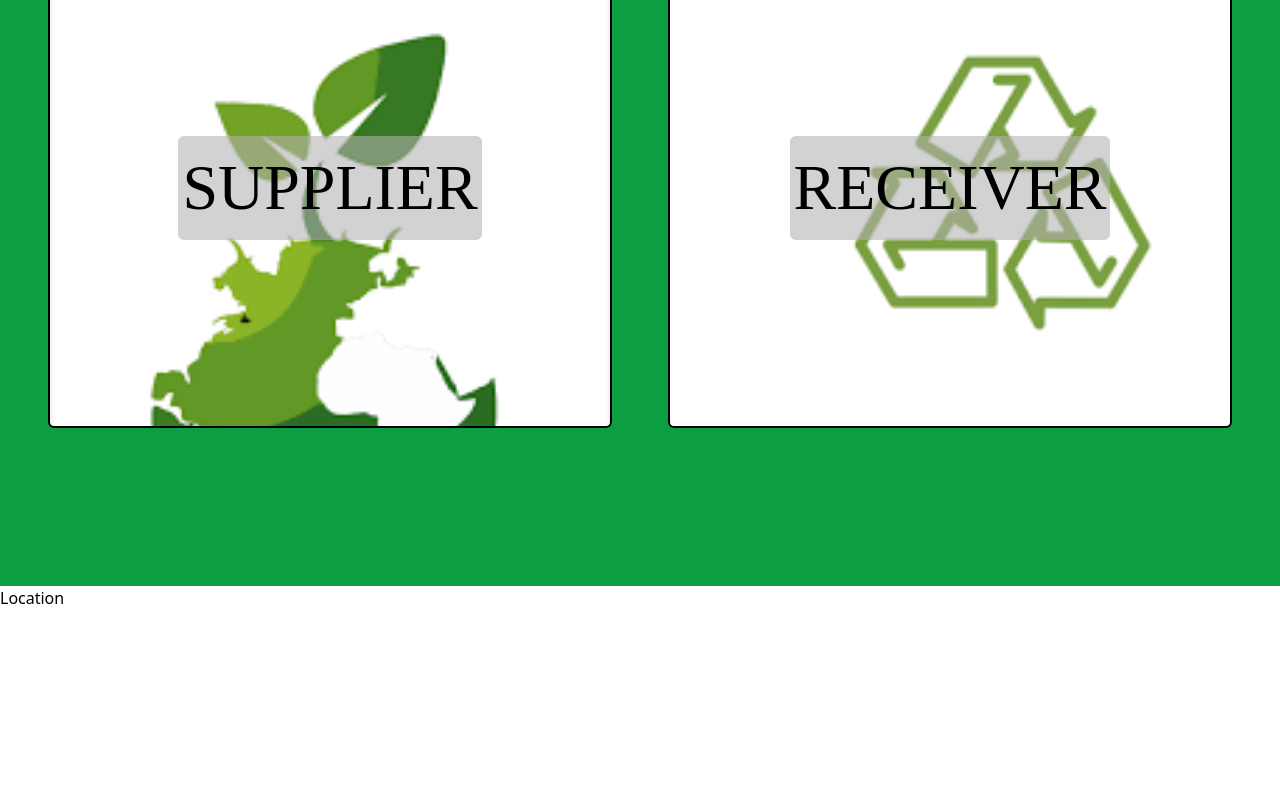
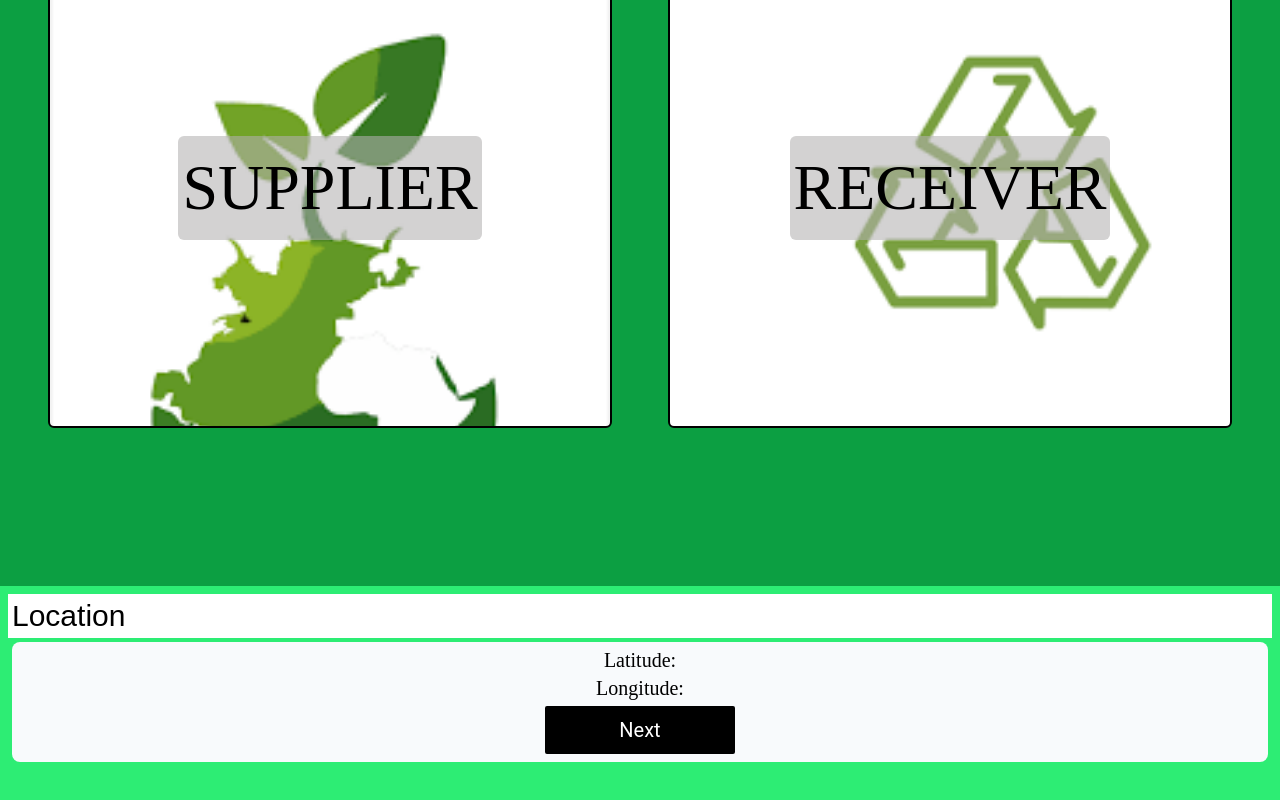
Before and after one commit to krishna4040/Recyclez, a React (Vite) app: page /location in a window 1280 px wide. Shown: the part 1014-1814 px from the top of the page. Before the commit the page ends 1624 px from the top, so only its background shows below. Built offline with nearby package versions, Linux system fonts and the light colour scheme; no server answers; what @sira-ui/tailwind would draw is missing.

Commit message:
added location page

```diff
--- a/src/Sections/Location.jsx
+++ b/src/Sections/Location.jsx
@@ -1,7 +1,49 @@
+import { useState, useEffect } from "react";
+
 const Location = () => {
+  const [latitude, setLatitude] = useState(null);
+  const [longitude, setLongitude] = useState(null);
+
+  useEffect(() => {
+    navigator.geolocation.getCurrentPosition(
+      (position) => {
+        setLatitude(position.coords.latitude);
+        setLongitude(position.coords.longitude);
+      },
+      (error) => {
+        console.log(error);
+      }
+    );
+  }, []);
+
+  const buttonWrapper = (value) => {
+    return (
+      <button className="w-[190px] h-auto p-2 m-1 rounded-sm border-2 border-solid border-[#447908] bg-[#447908] text-white font-roboto capitalize text-xl md:bg-black md:border-black">
+        {value}
+      </button>
+    );
+  };
+
   return (
-    <div>Location</div>
-  )
-}
+    <section className="w-full h-[100vh] bg-[#2ded74] p-2">
+      <div className="bg-white p-1">
+        <h1 className=" font-montserrat text-black text-3xl">Location</h1>
+      </div>
 
-export default Location
+      {/* Map */}
+
+      {/* Longitude and Latitude */}
+      <div className="p-1 m-1 bg-slate-50 flex flex-col items-center justify-center rounded-lg">
+        <h3 className="text-xl font-pacifico text-black">
+          Latitude: {latitude}
+        </h3>
+        <h3 className="text-xl font-pacifico text-black">
+          Longitude: {longitude}
+        </h3>
+        {buttonWrapper("Next")}
+      </div>
+    </section>
+  );
+};
+
+export default Location;
```
